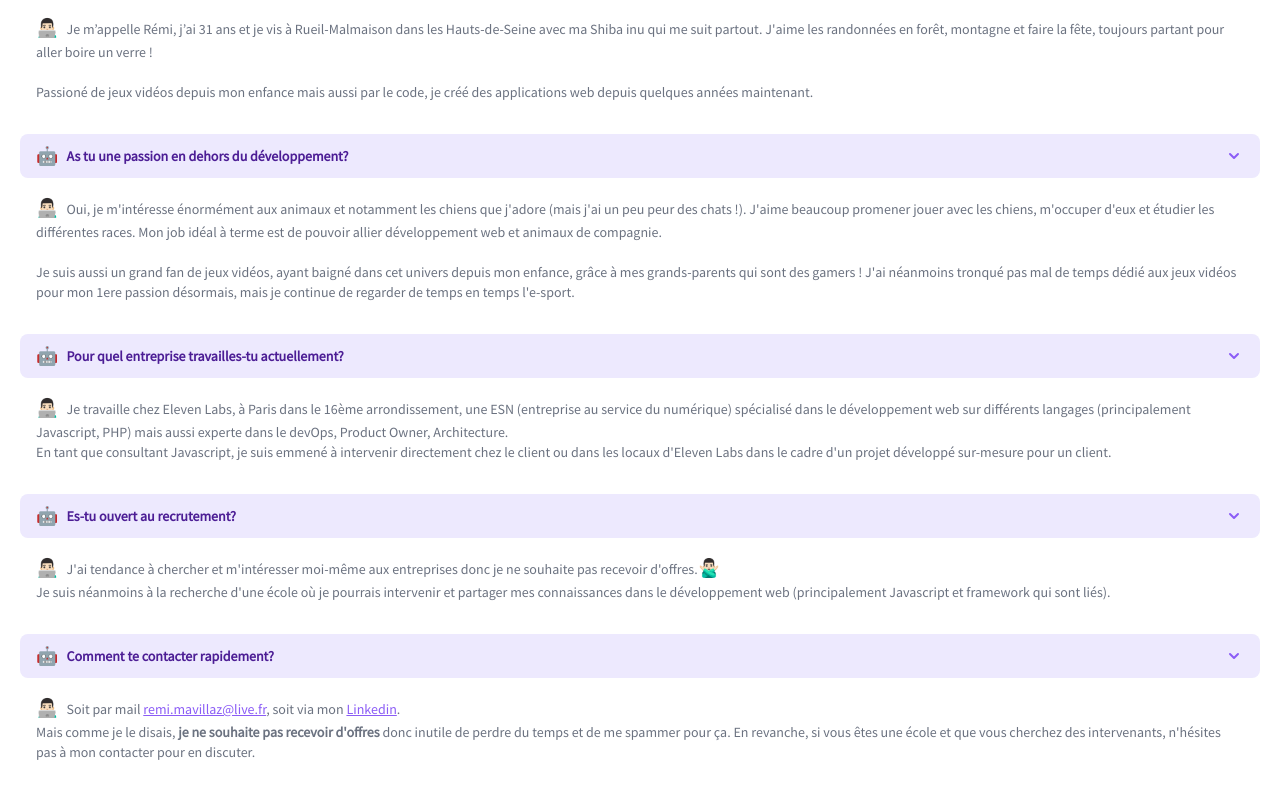
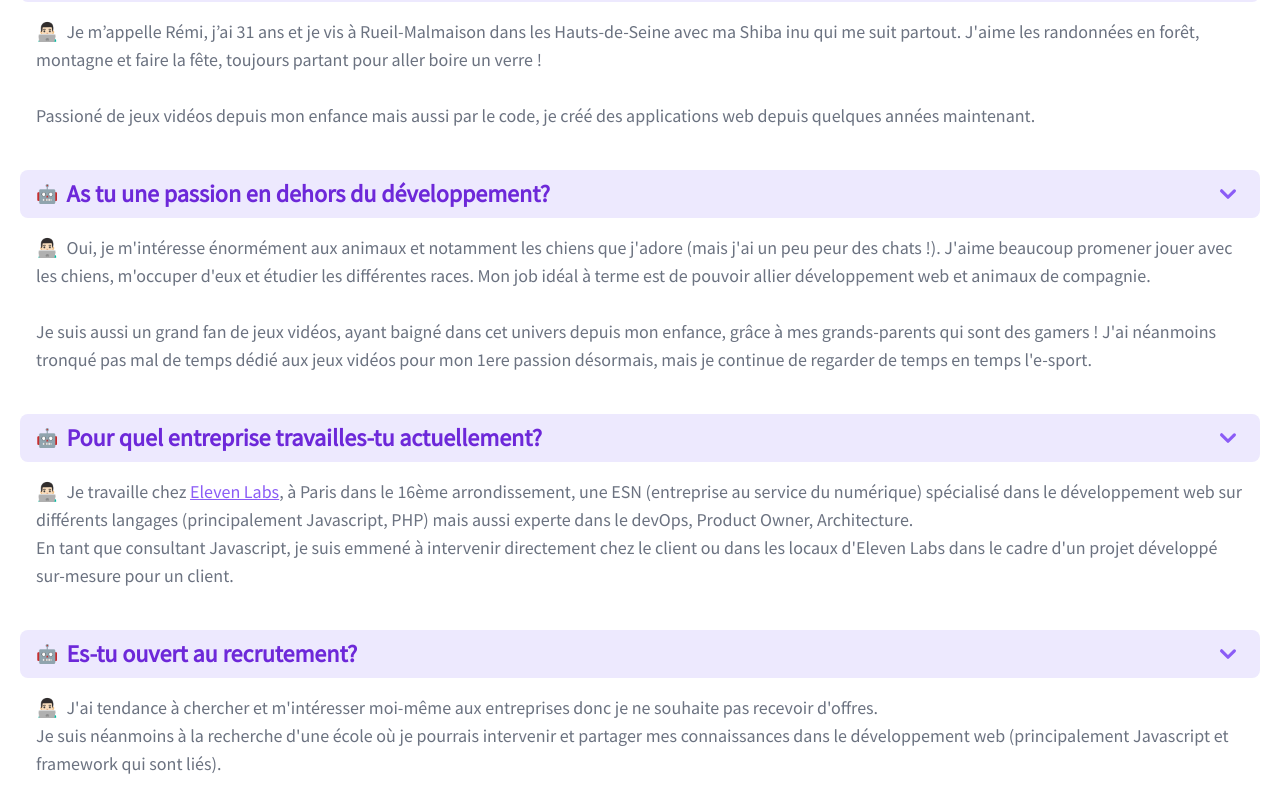
Before and after one commit to KizeRemi/kize_blog, a Next.js app: page /contact in a window 1280 px wide. Shown: the part 905-1700 px from the top of the page. Built offline with nearby package versions, Linux system fonts and the light colour scheme.

Commit message:
faq improvment

```diff
--- a/components/faq/Answer.jsx
+++ b/components/faq/Answer.jsx
@@ -5,7 +5,7 @@ import { Disclosure } from '@headlessui/react';
 import Emoji from "../Emoji";
 
 const Answer = ({ children }) => (
-  <Disclosure.Panel className="px-4 pt-4 pb-2 text-sm text-gray-500">
+  <Disclosure.Panel className="mt-4 sm:px-4 sm:text-lg md:text-normal text-gray-500">
     <Emoji emoji="me" />{children}
   </Disclosure.Panel>
 );
--- a/components/faq/Question.jsx
+++ b/components/faq/Question.jsx
@@ -6,10 +6,10 @@ import Emoji from "../Emoji";
 
 const Question = ({ open, children }) => (
   <Disclosure.Button
-    className="flex justify-between items-center w-full px-4 py-2 text-sm font-bold text-left text-purple-900 bg-purple-100 rounded-lg hover:bg-purple-200 focus:outline-none focus-visible:ring focus-visible:ring-purple-500 focus-visible:ring-opacity-75"
+    className="flex justify-between items-center w-full px-4 py-2 text-lg sm:text-xl md:text-2xl font-bold text-left text-purple-700 bg-purple-100 rounded-lg hover:bg-purple-200 focus:outline-none focus-visible:ring focus-visible:ring-purple-500 focus-visible:ring-opacity-75"
   >
-    <span className="flex items-center"><Emoji emoji="robot" />{children}</span>
-    <ChevronUpIcon className={`${ open ? 'transform rotate-180' : '' } w-5 h-5 text-purple-500`} />
+    <h3 className="flex items-center"><Emoji emoji="robot" />{children}</h3>
+    <ChevronUpIcon className={`${ open ? 'transform rotate-180' : '' } w-8 h-8 text-purple-500`} />
   </Disclosure.Button>
 );
 
--- a/constants/professional.js
+++ b/constants/professional.js
@@ -12,3 +12,46 @@ export const ACHIEVEMENTS = [
   { value: 2, label: 'certifications' },
   { value: 5, label: <>Années<br />d'experiences</> },
 ];
+
+export const FAQ = [
+  {
+    question: "Peux-tu te présenter rapidement?",
+    answer: <>
+      Je m’appelle Rémi, j’ai 31 ans et je vis à Rueil-Malmaison dans les Hauts-de-Seine avec ma Shiba inu qui me suit partout.
+      J'aime les randonnées en forêt, montagne et faire la fête, toujours partant pour aller boire un verre !<br /><br />
+
+      Passioné de jeux vidéos depuis mon enfance mais aussi par le code, je créé des applications web depuis quelques années maintenant.
+    </>,
+  },
+  {
+    question: "As tu une passion en dehors du développement?",
+    answer: <>
+      Oui, je m'intéresse énormément aux animaux et notamment les chiens que j'adore (mais j'ai un peu peur des chats !).
+      J'aime beaucoup promener jouer avec les chiens, m'occuper d'eux et étudier les différentes races. Mon job idéal à terme est de pouvoir allier développement web et animaux de compagnie.<br /><br />
+
+      Je suis aussi un grand fan de jeux vidéos, ayant baigné dans cet univers depuis mon enfance, grâce à mes grands-parents qui sont des gamers !
+      J'ai néanmoins tronqué pas mal de temps dédié aux jeux vidéos pour mon 1ere passion désormais, mais je continue de regarder de temps en temps l'e-sport.<br />
+    </>,
+  },
+  {
+    question: "Pour quel entreprise travailles-tu actuellement?",
+    answer: <>
+      Je travaille chez <a href="https://eleven-labs.com/" rel="noreferrer noopener" className="text-purple-500 underline">Eleven Labs</a>, à Paris dans le 16ème arrondissement, une ESN (entreprise au service du numérique) spécialisé dans le développement web sur différents langages (principalement Javascript, PHP) mais aussi experte dans le devOps, Product Owner, Architecture.<br />
+      En tant que consultant Javascript, je suis emmené à intervenir directement chez le client ou dans les locaux d'Eleven Labs dans le cadre d'un projet développé sur-mesure pour un client.
+    </>,
+  },
+  {
+    question: "Es-tu ouvert au recrutement?",
+    answer: <>
+      J'ai tendance à chercher et m'intéresser moi-même aux entreprises donc je ne souhaite pas recevoir d'offres.<br />
+      Je suis néanmoins à la recherche d'une école où je pourrais intervenir et partager mes connaissances dans le développement web (principalement Javascript et framework qui sont liés).
+    </>,
+  },
+  {
+    question: "Comment prendre contact avec toi rapidement?",
+    answer: <>
+      Soit par mail <a href="mailto:remi.mavillaz@live.fr" className="text-purple-500 underline">remi.mavillaz@live.fr</a>, soit via mon <a href="https://www.linkedin.com/in/remi-mavillaz" className="text-purple-500 underline">Linkedin</a>.<br />
+      Mais comme je le disais, <b>je ne souhaite pas recevoir d'offres</b> donc inutile de perdre du temps et de me spammer pour ça. En revanche, si vous êtes une école et que vous cherchez des intervenants, n'hésites pas à mon contacter pour en discuter.
+    </>,
+  }
+];
--- a/pages/contact.js
+++ b/pages/contact.js
@@ -1,16 +1,15 @@
-import React from 'react'
-import Head from 'next/head'
+import React from 'react';
+import Head from 'next/head';
+import { Disclosure } from '@headlessui/react';
+
+import StackCard from '../components/StackCard';
+import MissionCard from '../components/MissionCard';
+import Achievement from '../components/Achievement';
+import { Answer, Question } from '../components/faq';
 
 import STACKS_LIST from '../constants/stacks';
-import StackCard from '../components/StackCard';
 import MISSIONS_LIST from '../constants/missions';
-import MissionCard from '../components/MissionCard';
-import Achievement from '../components/Achievement';
-
-import { PRO_INFORMATIONS, ACHIEVEMENTS } from '../constants/professional';
-import { Answer, Question } from '../components/faq';
-import { Disclosure } from '@headlessui/react';
-import Emoji from '../components/Emoji';
+import { PRO_INFORMATIONS, ACHIEVEMENTS, FAQ } from '../constants/professional';
 
 const Contact= () => (
   <div className="my-20 px-2 md:px-0 bg-white container mx-auto">
@@ -68,68 +67,18 @@ const Contact= () => (
       </div>
     </section>
     <section className="bg-white w-full px-5 py-6 mx-auto space-y-5 sm:py-8 md:py-12 sm:space-y-8 md:space-y-16 max-w-7xl">
-      <h2 class="text-base text-center my-6 leading-6 text-indigo-600 font-semibold tracking-wide uppercase">F.A.Q.</h2>
+      <h2 class="text-base text-center my-6 leading-6 text-indigo-600 font-semibold tracking-wide uppercase">Frequently asked questions</h2>
       <div className="w-full mx-auto rounded-2xl">
-        <Disclosure defaultOpen>
-          {({ open }) => (
-            <>
-              <Question open={open}> Peux-tu te présenter rapidement?</Question>
-              <Answer>
-                Je m’appelle Rémi, j’ai 31 ans et je vis à Rueil-Malmaison dans les Hauts-de-Seine avec ma Shiba inu qui me suit partout.
-                J'aime les randonnées en forêt, montagne et faire la fête, toujours partant pour aller boire un verre !<br /><br />
-
-                Passioné de jeux vidéos depuis mon enfance mais aussi par le code, je créé des applications web depuis quelques années maintenant.
-              </Answer>
-            </>
-          )}
-        </Disclosure>
-        <Disclosure as="div" className="mt-6" defaultOpen>
-          {({ open }) => (
-            <>
-              <Question open={open}>As tu une passion en dehors du développement?</Question>
-              <Answer>
-                Oui, je m'intéresse énormément aux animaux et notamment les chiens que j'adore (mais j'ai un peu peur des chats !).
-                J'aime beaucoup promener jouer avec les chiens, m'occuper d'eux et étudier les différentes races. Mon job idéal à terme est de pouvoir allier développement web et animaux de compagnie.<br /><br />
-
-                Je suis aussi un grand fan de jeux vidéos, ayant baigné dans cet univers depuis mon enfance, grâce à mes grands-parents qui sont des gamers !
-                J'ai néanmoins tronqué pas mal de temps dédié aux jeux vidéos pour mon 1ere passion désormais, mais je continue de regarder de temps en temps l'e-sport.<br />
-              </Answer>
-            </>
-          )}
-        </Disclosure>
-        <Disclosure as="div" className="mt-6" defaultOpen>
-          {({ open }) => (
-            <>
-              <Question open={open}>Pour quel entreprise travailles-tu actuellement?</Question>
-              <Answer>
-                Je travaille chez Eleven Labs, à Paris dans le 16ème arrondissement, une ESN (entreprise au service du numérique) spécialisé dans le développement web sur différents langages (principalement Javascript, PHP) mais aussi experte dans le devOps, Product Owner, Architecture.<br />
-                En tant que consultant Javascript, je suis emmené à intervenir directement chez le client ou dans les locaux d'Eleven Labs dans le cadre d'un projet développé sur-mesure pour un client.
-              </Answer>
-            </>
-          )}
-        </Disclosure>
-        <Disclosure as="div" className="mt-6" defaultOpen>
-          {({ open }) => (
-            <>
-              <Question open={open}>Es-tu ouvert au recrutement?</Question>
-              <Answer>
-                J'ai tendance à chercher et m'intéresser moi-même aux entreprises donc je ne souhaite pas recevoir d'offres.<Emoji emoji="nop" /><br />
-                Je suis néanmoins à la recherche d'une école où je pourrais intervenir et partager mes connaissances dans le développement web (principalement Javascript et framework qui sont liés).
-              </Answer>
-            </>
-          )}
-        </Disclosure>
-        <Disclosure as="div" className="mt-6" defaultOpen>
-          {({ open }) => (
-            <>
-              <Question open={open}>Comment te contacter rapidement?</Question>
-              <Answer>
-                Soit par mail <a href="mailto:remi.mavillaz@live.fr" className="text-purple-500 underline">remi.mavillaz@live.fr</a>, soit via mon <a href="https://www.linkedin.com/in/remi-mavillaz" className="text-purple-500 underline">Linkedin</a>.<br />
-                Mais comme je le disais, <b>je ne souhaite pas recevoir d'offres</b> donc inutile de perdre du temps et de me spammer pour ça. En revanche, si vous êtes une école et que vous cherchez des intervenants, n'hésites pas à mon contacter pour en discuter.
-              </Answer>
-            </>
-          )}
-        </Disclosure>
+        {FAQ.map(({ question, answer }) => (
+          <Disclosure as="div" className="mt-10" defaultOpen>
+            {({ open }) => (
+              <>
+                <Question open={open}>{question}</Question>
+                <Answer>{answer}</Answer>
+              </>
+            )}
+          </Disclosure>
+        ))}
       </div>
     </section>
     <section className="text-gray-600 py-8">
```
